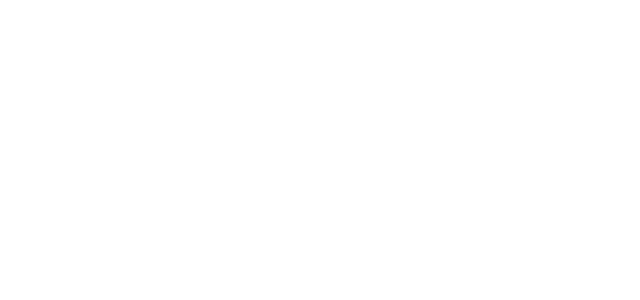
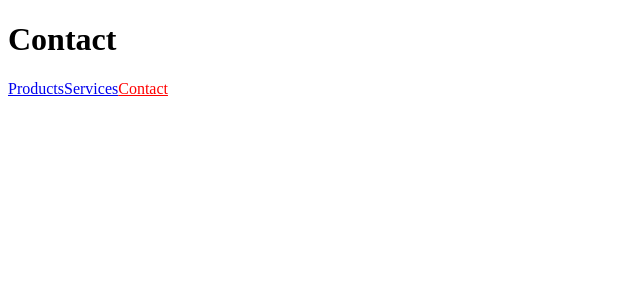
Before and after one commit to Code-with-Henil/week-2-routing-part-2-small-valley, a React (Vite) app: page /contact in a window 1280 px wide. Before the commit this address had no page. Shown: the top 300 px of the page, without its empty margins (0-640 px from the left). Built offline with nearby package versions, Linux system fonts and the light colour scheme.

Commit message:
add NavLink

```diff
--- a/src/App.tsx
+++ b/src/App.tsx
@@ -1,6 +1,10 @@
 import { BrowserRouter, Route, Routes } from "react-router-dom";
 import Home from "./components/Home";
 import About from "./components/About";
+import Products from "./components/Products";
+import Services from "./components/Services";
+import Contact from "./components/Contact";
+import "./index.css";
 
 function App() {
     return (
@@ -8,6 +12,9 @@
             <Routes>
                 <Route index element={<Home />}></Route>
                 <Route path="/about" element={<About />}></Route>
+                <Route path="/products" element={<Products />}></Route>
+                <Route path="/services" element={<Services />}></Route>
+                <Route path="/contact" element={<Contact />}></Route>
             </Routes>
         </BrowserRouter>
     );
--- /dev/null
+++ b/src/components/Contact.tsx
@@ -0,0 +1,14 @@
+import { NavLink } from "react-router-dom";
+
+const Contact = () => {
+    return (
+        <>
+            <h1>Contact</h1>
+            <NavLink to="/products">Products</NavLink>
+            <NavLink to="/services">Services</NavLink>
+            <NavLink to="/contact">Contact</NavLink>
+        </>
+    );
+};
+
+export default Contact;
--- /dev/null
+++ b/src/components/Products.tsx
@@ -0,0 +1,14 @@
+import { NavLink } from "react-router-dom";
+
+const Products = () => {
+    return (
+        <>
+            <h1>Products</h1>
+            <NavLink to="/products">Products</NavLink>
+            <NavLink to="/services">Services</NavLink>
+            <NavLink to="/contact">Contact</NavLink>
+        </>
+    );
+};
+
+export default Products;
--- /dev/null
+++ b/src/components/Services.tsx
@@ -0,0 +1,14 @@
+import { NavLink } from "react-router-dom";
+
+const Services = () => {
+    return (
+        <>
+            <h1>Services</h1>
+            <NavLink to="/products">Products</NavLink>
+            <NavLink to="/services">Services</NavLink>
+            <NavLink to="/contact">Contact</NavLink>
+        </>
+    );
+};
+
+export default Services;
--- /dev/null
+++ b/src/index.css
@@ -0,0 +1,3 @@
+.active {
+    color: red;
+}
```
